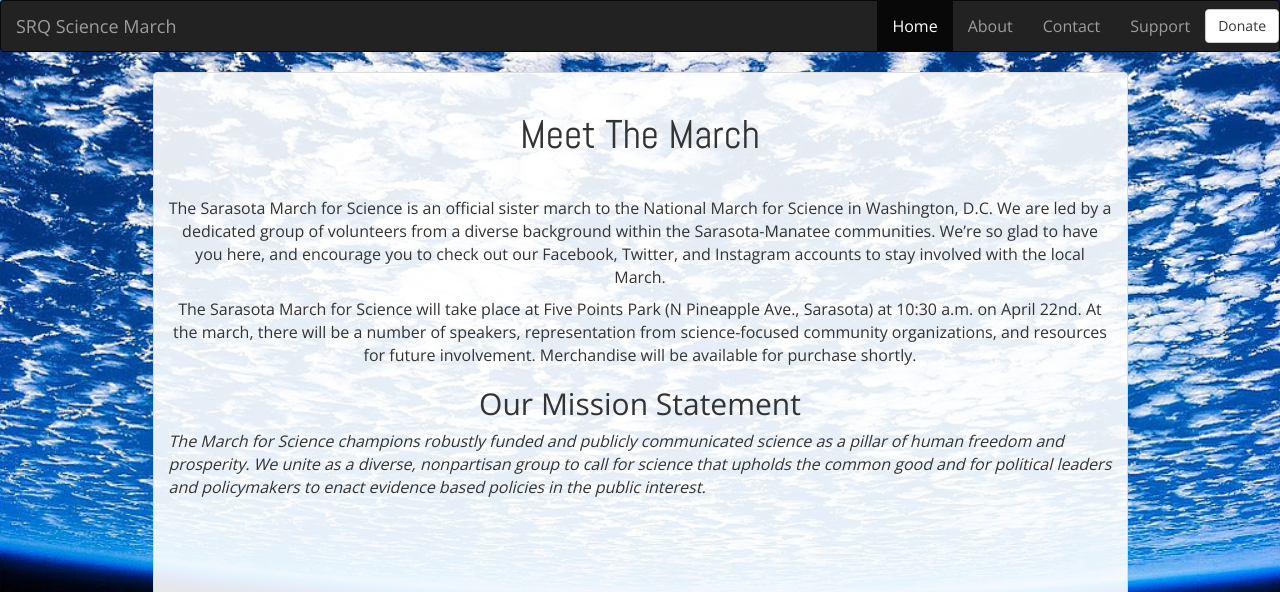
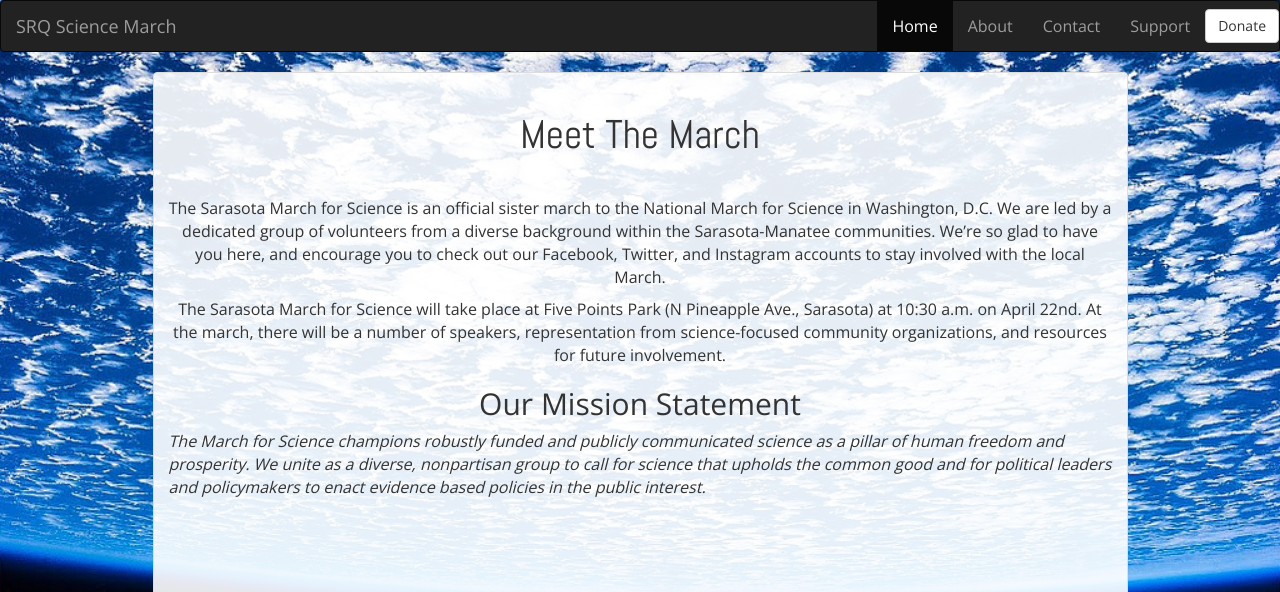
Before and after one commit to SRQScienceMarch/site, a website: page public/about.html in a window 1280 px wide. Shown: the top 592 px of the page. Drawn offline with nearby package versions, Linux system fonts and the light colour scheme.

Commit message:
Removing statement about merchandise - now for sale

```diff
--- a/public/about.html
+++ b/public/about.html
@@ -70,7 +70,7 @@
               The Sarasota March for Science is an official sister march to the National March for Science in Washington, D.C. We are led by a dedicated group of volunteers from a diverse background within the Sarasota-Manatee communities. We’re so glad to have you here, and encourage you to check out our Facebook, Twitter, and Instagram accounts to stay involved with the local March.
             </p>
             <p class="text-center">
-              The Sarasota March for Science will take place at Five Points Park (N Pineapple Ave., Sarasota) at 10:30 a.m. on April 22nd. At the march, there will be a number of speakers, representation from science-focused community organizations, and resources for future involvement. Merchandise will be available for purchase shortly.
+              The Sarasota March for Science will take place at Five Points Park (N Pineapple Ave., Sarasota) at 10:30 a.m. on April 22nd. At the march, there will be a number of speakers, representation from science-focused community organizations, and resources for future involvement.
             </p>
             <h2 class="margin-base-vertial text-center">Our Mission Statement</h2>
             <i class="text-center">
```
